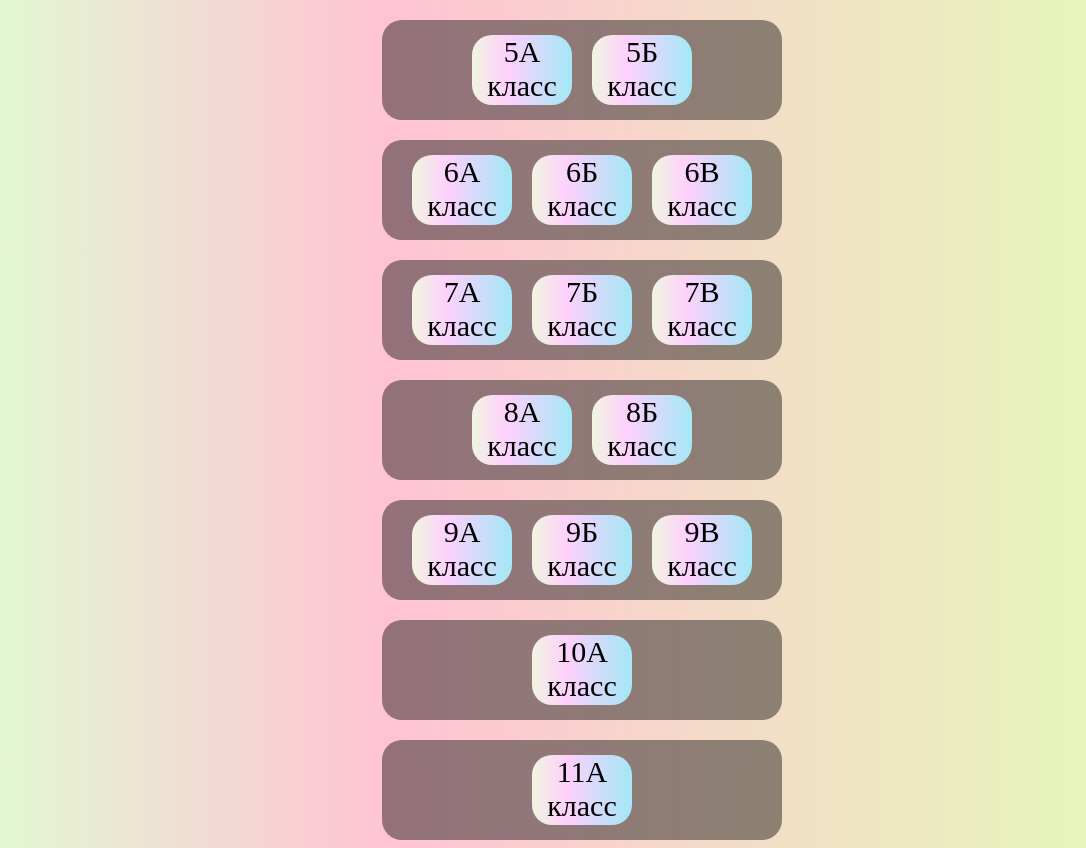
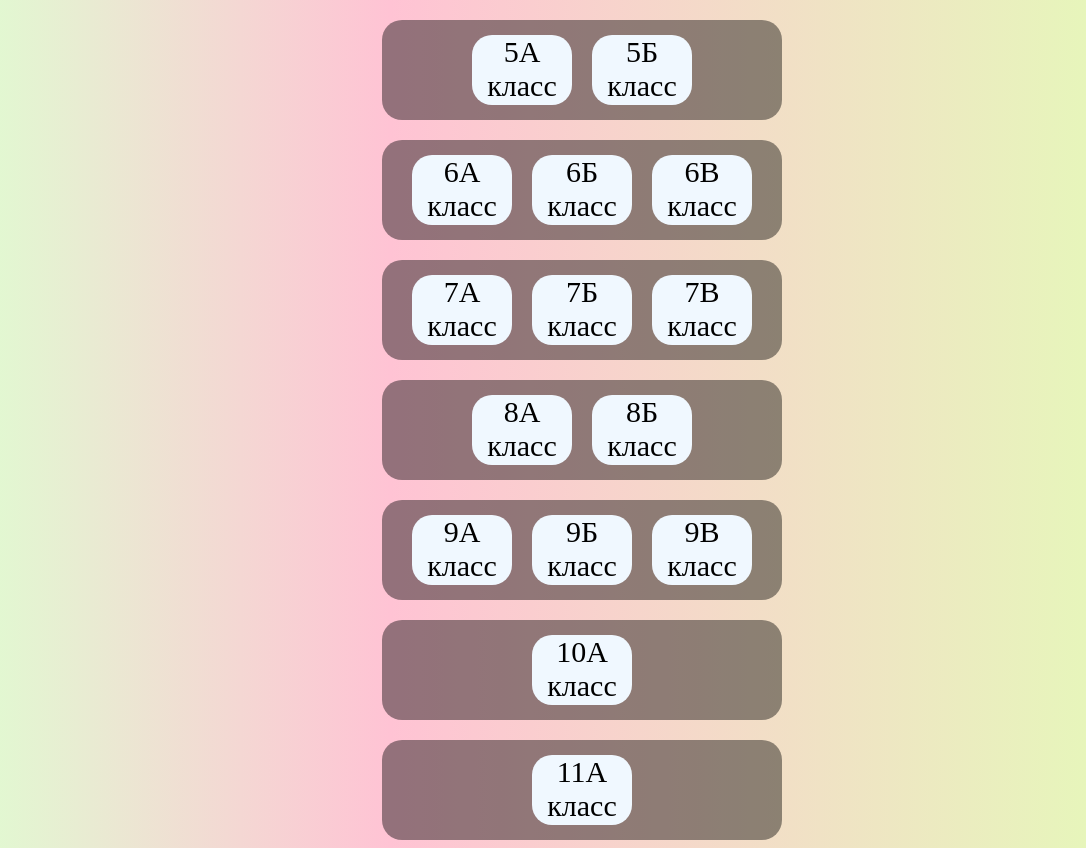
Before and after one commit to Com-Red/school17, a plain HTML site: page index.html in a window 1280 px wide. Shown: the whole page, without its empty margins (58-1144 px from the left). Drawn offline with Linux system fonts and the light colour scheme.

Commit message:
Update index.css

```diff
--- a/index.css
+++ b/index.css
@@ -26,7 +26,7 @@ div{
 
 }
 #class div{
-    background: linear-gradient(90deg, rgba(240,245,225,1) 0%, rgba(255,208,253,1) 35%, rgba(162,232,246,1) 100%);
+    background-color: aliceblue;
     background-size: 100%;
     width: 100px;
     height: 70px;
```
